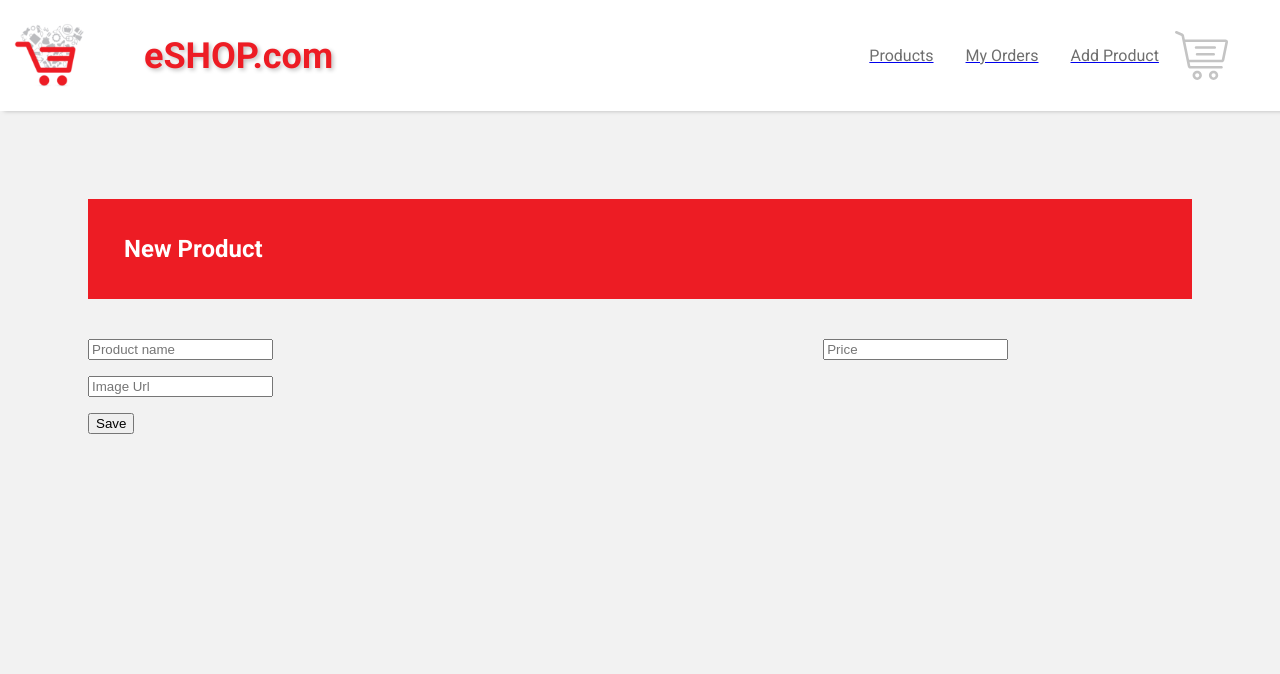
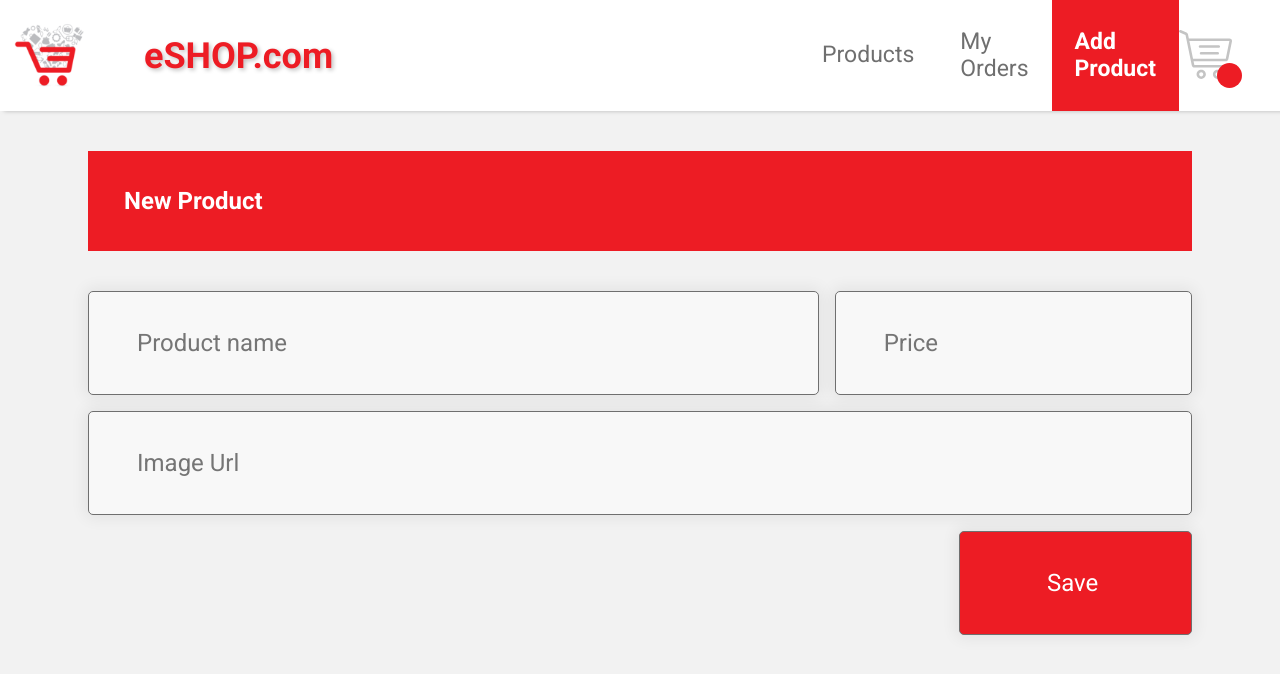
Before and after one commit to MarioVasilev99/eCommerceReactApp, a React (Create React App) app: page /products/add in a window 1280 px wide. Shown: the top 674 px of the page. Built offline with nearby package versions, Linux system fonts and the light colour scheme.

Commit message:
Made header styling improvements.

```diff
--- a/src/components/add-product-page/index.tsx
+++ b/src/components/add-product-page/index.tsx
@@ -5,9 +5,9 @@ import { addProduct } from "../../reducers/products/products-page-slice";
 import { makeStyles } from "@material-ui/styles";
 
 const useStyles = makeStyles({
-    heading: {
+    headingWrapper: {
         gridColumnStart: "1",
-        gridColumnEnd: "7",
+        gridColumnEnd: "10",
         gridRowStart: "1",
         backgroundColor: "#ED1C24",
         padding: "1.5em",
@@ -20,22 +20,49 @@ const useStyles = makeStyles({
     },
     formWrapper: {
         display: "grid",
-        gridTemplateColumns: "repeat(6, 1fr)",
+        gridTemplateColumns: "repeat(9, 1fr)",
         padding: "5.5em",
+        paddingTop: "2.5em",
         gridGap: "1em 1em",
+        "& input": {
+            boxSizing: "border-box",
+            backgroundColor: "#F8F8F8",
+            width: "100%",
+            height: "104px",
+            border: "1px solid #6F6F6F",
+            borderRadius: "5px",
+            fontFamily: "Roboto",
+            fontSize: "24px",
+            lineHeight: "28.13px",
+            color: "C4C4C4",
+            boxShadow: "0 0 15px 4px rgba(0,0,0,0.06)",
+            paddingLeft: "2em",
+        },
     },
-    productNameField: {
+    nameFieldWrapper: {
         gridColumnStart: "1",
-        gridColumnEnd: "5",
+        gridColumnEnd: "7",
+    },
+    priceFieldWrapper: {
+        gridColumnStart: "7",
+        gridColumnEnd: "10",
     },
     imageField: {
         gridColumnStart: "1",
-        gridColumnEnd: "7",
+        gridColumnEnd: "10",
         gridRowStart: "3",
         width: "100%",
     },
-    saveBtn: {
+    saveBtnWrapper: {
+        gridColumnStart: "8",
+        gridColumnEnd: "10",
         gridRowStart: "4",
+        "& input": {
+            backgroundColor: "#ED1C24",
+            color: "#FFFFFF",
+            borderRadius: "5px",
+            paddingLeft: "0",
+        },
     },
 });
 
@@ -58,10 +85,10 @@ const AddProductPage = (): JSX.Element => {
 
     return (
         <form className={classes.formWrapper} onSubmit={handleSubmit(onSubmit)}>
-            <div className={classes.heading}>
+            <div className={classes.headingWrapper}>
                 <h1>New Product</h1>
             </div>
-            <div className={classes.productNameField}>
+            <div className={classes.nameFieldWrapper}>
                 <input
                     placeholder="Product name"
                     type="text"
@@ -71,7 +98,7 @@ const AddProductPage = (): JSX.Element => {
                 />
             </div>
 
-            <div>
+            <div className={classes.priceFieldWrapper}>
                 <input
                     placeholder="Price"
                     type="number"
@@ -91,7 +118,7 @@ const AddProductPage = (): JSX.Element => {
                 />
             </div>
 
-            <div className={classes.saveBtn}>
+            <div className={classes.saveBtnWrapper}>
                 <input type="submit" value="Save" ref={register} />
             </div>
         </form>
--- a/src/components/header/header-cart/cart.tsx
+++ b/src/components/header/header-cart/cart.tsx
@@ -1,8 +1,36 @@
 import React from "react";
+import { makeStyles } from "@material-ui/styles";
 import cartImg from "../../../assets/images/cart.svg";
+import circle from "../../../assets/images/circle.svg";
+
+const UseStyles = makeStyles({
+    cartWrapper: {
+        position: "relative",
+        top: "0",
+        left: "0",
+        marginLeft: "auto",
+        marginRight: "3em",
+    },
+    cart: {
+        position: "relative",
+        top: "0",
+        left: "0",
+    },
+    circle: {
+        position: "absolute",
+        top: "35px",
+        right: "-10px",
+    },
+});
 
 const cart = (): JSX.Element => {
-    return <img src={cartImg} alt="cartImage" />;
+    const classes = UseStyles();
+    return (
+        <div className={classes.cartWrapper}>
+            <img className={classes.cart} src={cartImg} alt="cart" />
+            <img className={classes.circle} src={circle} alt="items-count" />
+        </div>
+    );
 };
 
 export default cart;
--- a/src/components/header/header-menu/HeaderMenuList.tsx
+++ b/src/components/header/header-menu/HeaderMenuList.tsx
@@ -11,6 +11,7 @@ const useStyles = makeStyles({
     },
     navigationBar: {
         display: "flex",
+        height: "100%",
     },
 });
 
--- a/src/components/header/header-menu/HeaderMenuListItem.tsx
+++ b/src/components/header/header-menu/HeaderMenuListItem.tsx
@@ -3,9 +3,22 @@ import { makeStyles } from "@material-ui/styles";
 import { NavLink } from "react-router-dom";
 
 const useStyles = makeStyles({
-    linkButton: {
+    link: {
+        display: "flex",
+        alignContent: "center",
+        textDecoration: "none",
+        color: "#6F6F6F",
+        "&.active": {
+            color: "white",
+        },
+    },
+    linkListItem: {
+        display: "flex",
+        alignItems: "center",
+        fontFamily: "Roboto",
+        fontSize: "23px",
+        lineHeight: "26.95px",
         padding: "1em",
-        color: "#6F6F6F",
     },
 });
 
@@ -16,10 +29,22 @@ type TProps = {
 
 const HeaderMenuListItem = ({ pageName, pageUrl }: TProps): JSX.Element => {
     const classes = useStyles();
+    const listElementId = pageName + pageUrl;
 
     return (
-        <NavLink to={pageUrl}>
-            <li className={classes.linkButton}>{pageName}</li>
+        <NavLink
+            className={classes.link}
+            exact={true}
+            to={pageUrl}
+            activeStyle={{
+                backgroundColor: "#ED1C24",
+                fontWeight: "bold",
+                color: "white",
+            }}
+        >
+            <li id={listElementId} className={classes.linkListItem}>
+                <p>{pageName}</p>
+            </li>
         </NavLink>
     );
 };
--- a/src/components/header/header.tsx
+++ b/src/components/header/header.tsx
@@ -8,7 +8,7 @@ import logo from "../../assets/images/logo.svg";
 const useStyles = makeStyles({
     root: {
         display: "grid",
-        gridTemplateColumns: "2fr 1fr",
+        gridTemplateColumns: "3fr 1.5fr",
         backgroundColor: "#FFFFFF",
         height: "111px",
         width: "auto",
```
Also changed, not shown: src/assets/images/circle.svg (added).
